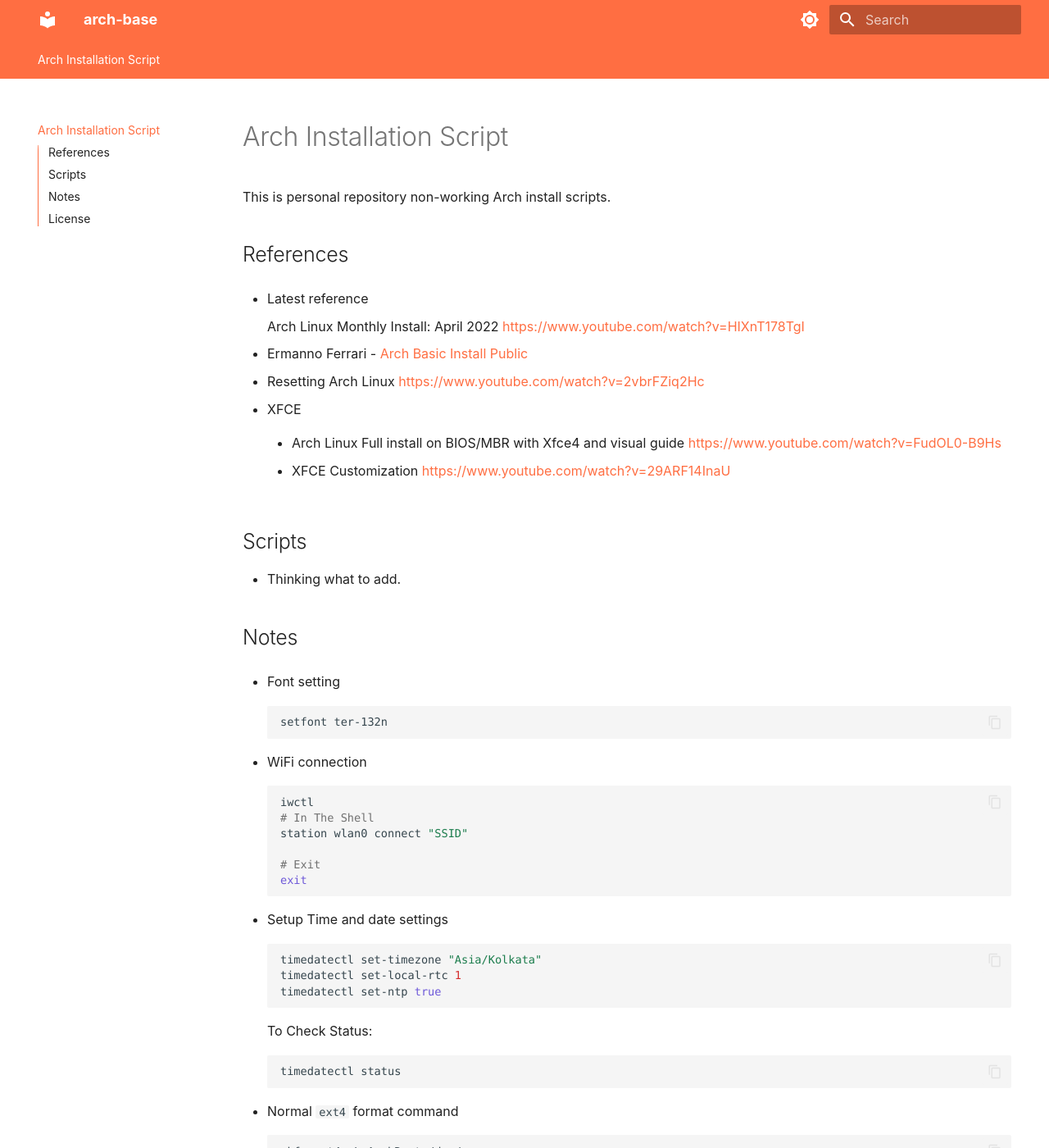
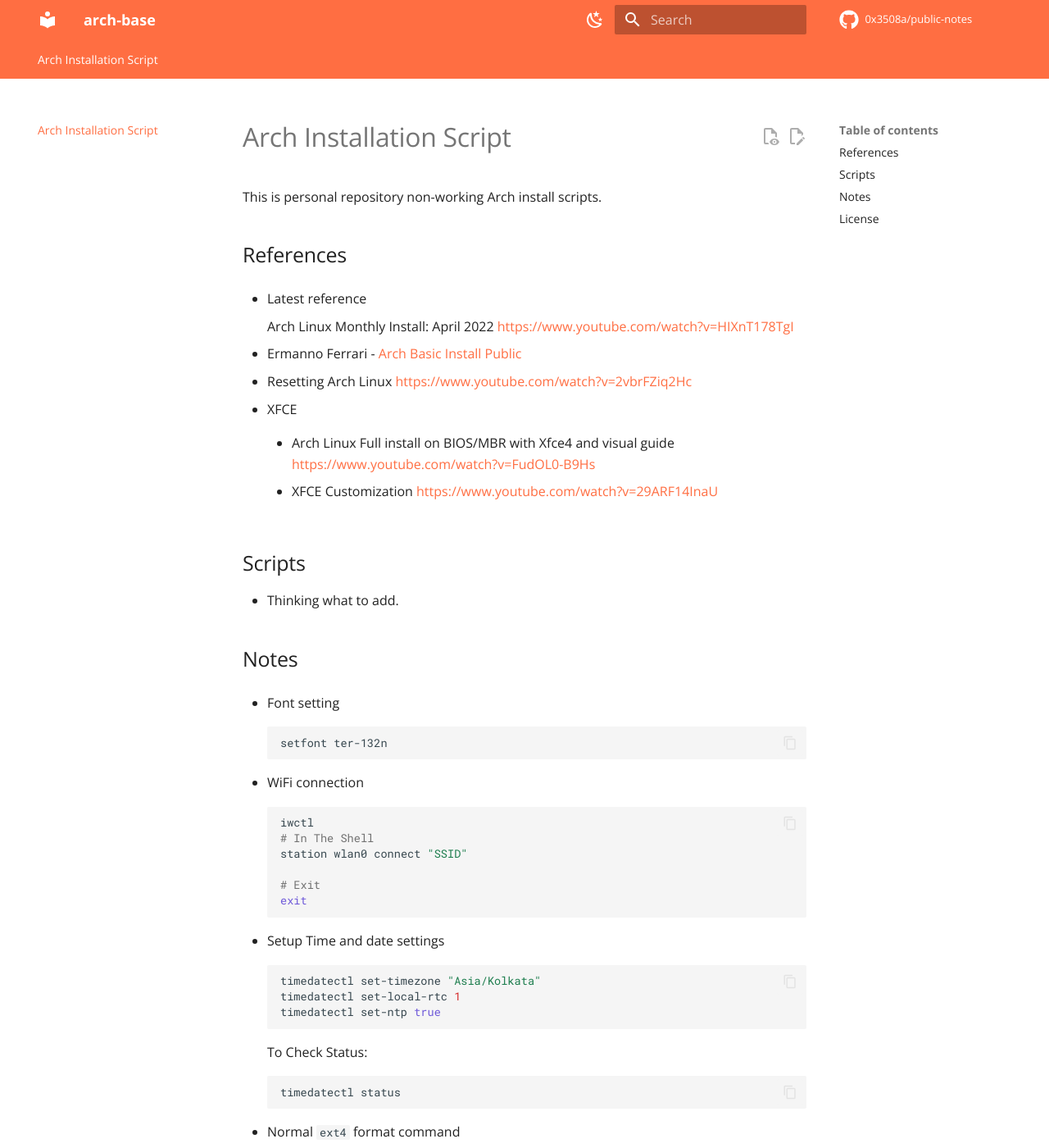
Before and after one commit to 0x3508A/arch-base, an MkDocs documentation site: the page built from docs/README.md, in a window 1280 px wide and 1400 px high. Shown: the whole window at 82% size. Built offline with MkDocs 1.6.1 and Material for MkDocs 9.7.7, drawn with Linux system fonts in a browser that asks for light colours; comment, search, counter and statistics services are not loaded.

Commit message:
Updating arch notes configuration

```diff
--- a/mkdocs.yml
+++ b/mkdocs.yml
@@ -1,23 +1,42 @@
+# Project Information
 site_name: arch-base
 site_description: Arch Linux Install Scripts
 site_author: Abhijit Bose (0x3508a)
+copyright: >-
+  Copyright &copy; 1998 - 2023
+  <a href="https://github.com/0x3508a" targe="_blank" rel="noopener">Abhijit Bose (0x3508a)</a>.
+  All rights reserved.
+  <a href="https://creativecommons.org/licenses/by-nc-nd/4.0/" targe="_blank" rel="noopener"><code style="background-color: indigo;color: white;">SPDX: CC-BY-NC-ND-4.0</code></a>
+repo_name: 0x3508a/public-notes
+repo_url: https://github.com/0x3508A/public-notes
+edit_uri: blob/master/docs/
 
+# Site Configuration
+docs_dir: docs
+use_directory_urls: true
+strict: true
+site_dir: public
+
+# Theme Configuration
 theme:
   name: material
-  font: false
   features:
+    - navigation.tabs
+    - navigation.top
     - navigation.instant
-    - navigation.tabs
-    - navigation.sections
-    - navigation.expand
-    - navigation.top
-    - toc.integrate
-    - toc.follow
+    - navigation.indexes
     - search.suggest
     - search.highlight
-    - content.tabs.link
-    - content.code.annotation
+    - search.share
     - content.code.copy
+    - content.action.edit
+    - content.action.view
+    - toc.follow
+    # - navigation.sections
+    # - navigation.expand
+    # - toc.integrate
+    # - content.tabs.link
+    # - content.code.annotation
 
   palette:
     # Palette toggle for light mode
@@ -26,8 +45,8 @@
       primary: deep orange
       accent: lime
       toggle:
-        icon: material/brightness-4
-        name: Switch to dark mode
+        icon: material/flare
+        name: Dark mode
 
     # Palette toggle for dark mode (Default)
     - media: "(prefers-color-scheme: light)"
@@ -35,14 +54,19 @@
       primary: deep orange
       accent: light green
       toggle:
-        icon: material/brightness-7
-        name: Switch to light mode
+        icon: material/weather-night
+        name: Light mode
 
-copyright: >-
-  Copyright &copy; 1998 - 2023
-  <a href="https://github.com/0x3508a" targe="_blank" rel="noopener">Abhijit Bose (0x3508a)</a>.
-  All rights reserved.
-  <a href="https://creativecommons.org/licenses/by-nc-nd/4.0/" targe="_blank" rel="noopener"><code style="background-color: indigo;color: white;">SPDX: CC-BY-NC-ND-4.0</code></a>
+  font:
+    text: Open Sans
+    # code: Consolas
+
+  icon:
+    # logo: material/gamepad-variant
+    repo: fontawesome/brands/github
+    # edit: material/file-edit-outline
+    # view: material/file-eye-outline
+  # favicon: _site/favicon.ico
 
 extra:
   generator: false
@@ -56,18 +80,34 @@
       as to measure the effectiveness of our documentation and whether users
       find what they're searching for. With your consent, you're helping us to
       make our documentation better.
+  extra_css:
+    # - _site/mkdocs-extra.css
+  extra_javascript:
+
+plugins:
+  - search:
+      lang: en
+  - minify:
+      minify_html: true
 
 markdown_extensions:
   - pymdownx.highlight:
+      # auto_title: true
       anchor_linenums: true
+      # linenums: true
       use_pygments: true
-      # linenums: true
       pygments_lang_class: true
   - pymdownx.inlinehilite
-  - pymdownx.snippets
+  - pymdownx.snippets:
+      check_paths: true
   - pymdownx.critic
   - pymdownx.caret
-  - pymdownx.keys
+  - pymdownx.keys:
+      separator: "+"
+      key_map:
+        click: "Click"
+        left-click: "Left Click"
+        right-click: "Right Click"
   - pymdownx.mark
   - pymdownx.tilde
   - pymdownx.smartsymbols
@@ -93,3 +133,8 @@
   - pymdownx.emoji:
       emoji_index: !!python/name:materialx.emoji.twemoji
       emoji_generator: !!python/name:materialx.emoji.to_svg
+  - pymdownx.escapeall:
+      hardbreak: false
+      nbsp: false
+  - toc:
+      permalink: true
```
Also changed, not shown: 2 other files.
